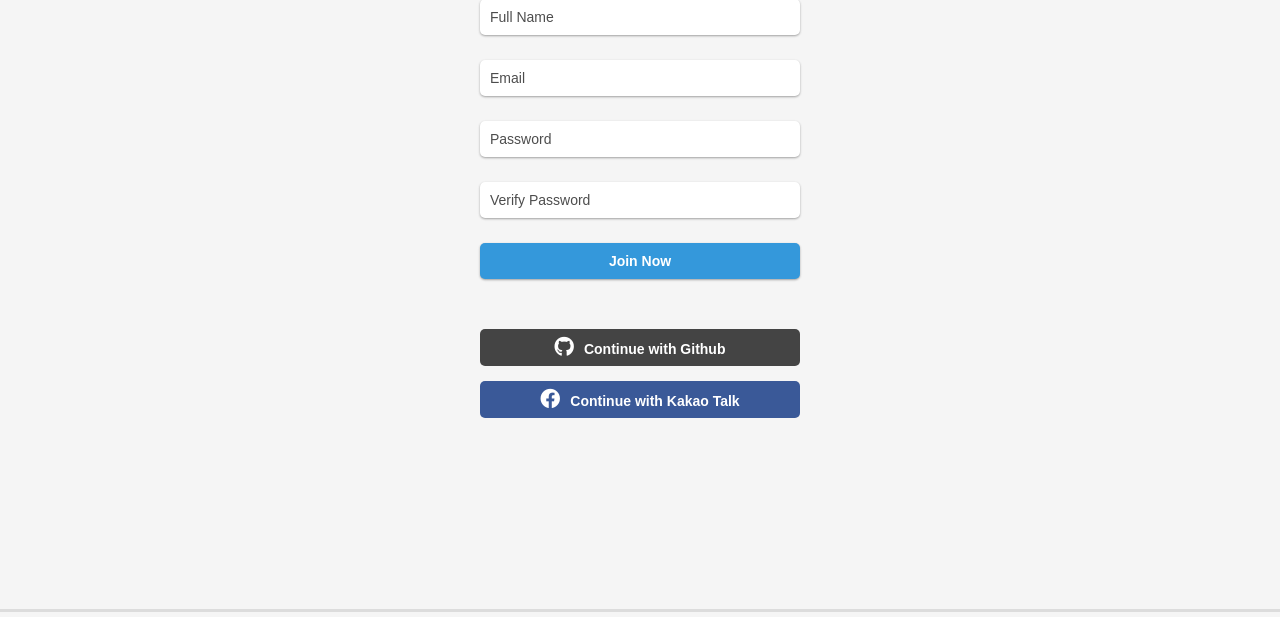
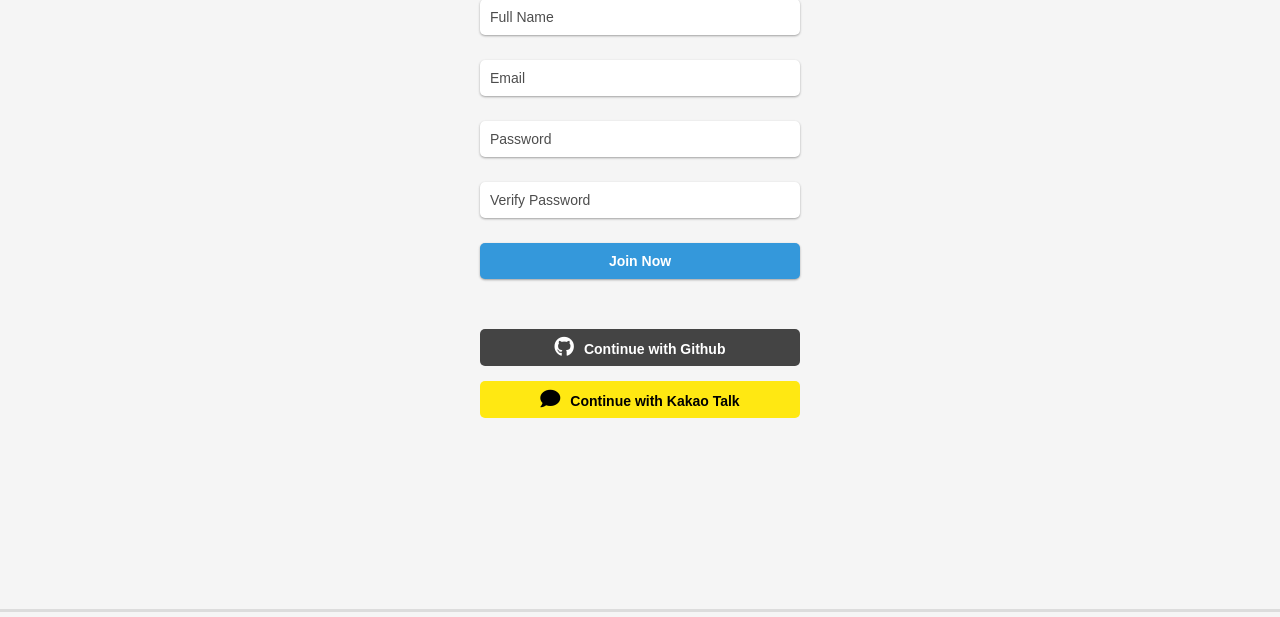
Before and after one commit to JangHyuk00/Wetube, a Node server app: page /join in a window 1280 px wide. Shown: the part 91-708 px from the top of the page. Run offline with Node 20, Linux system fonts and the light colour scheme; some libraries are stand-ins or nearby versions.

Commit message:
changes in socialLogin(kakao)

```diff
--- a/assets/scss/partials/socialLogin.scss
+++ b/assets/scss/partials/socialLogin.scss
@@ -21,8 +21,8 @@
         background-color: $black;
         color: white;
     }
-    .social-login--facebook {
-        background-color: #3a5998;
+    .social-login--kakao {
+        background-color: #ffe812;
         color: white;
     }
 }
--- a/static/style.css
+++ b/static/style.css
@@ -397,8 +397,8 @@ input[type="submit"] {
   .social-login .social-login--github {
     background-color: #444444;
     color: white; }
-  .social-login .social-login--facebook {
-    background-color: #3a5998;
+  .social-login .social-login--kakao {
+    background-color: #ffe812;
     color: white; }
 
 .videoBlock video {
--- a/views/partials/socialLogin.pug
+++ b/views/partials/socialLogin.pug
@@ -1,11 +1,11 @@
 .social-login
     button.social-login--github
-        a(href=routes.gitHub)
+        a(href=routes.gitHub style="color: white")
             span
                 i.fab.fa-github
             |Continue with Github
-    button.social-login--facebook
-        a(href=routes.kakao)
+    button.social-login--kakao
+        a(href=routes.kakao style="color: black")
             span
-                i.fab.fa-facebook
+                i.fas.fa-comment
             |Continue with Kakao Talk
```
